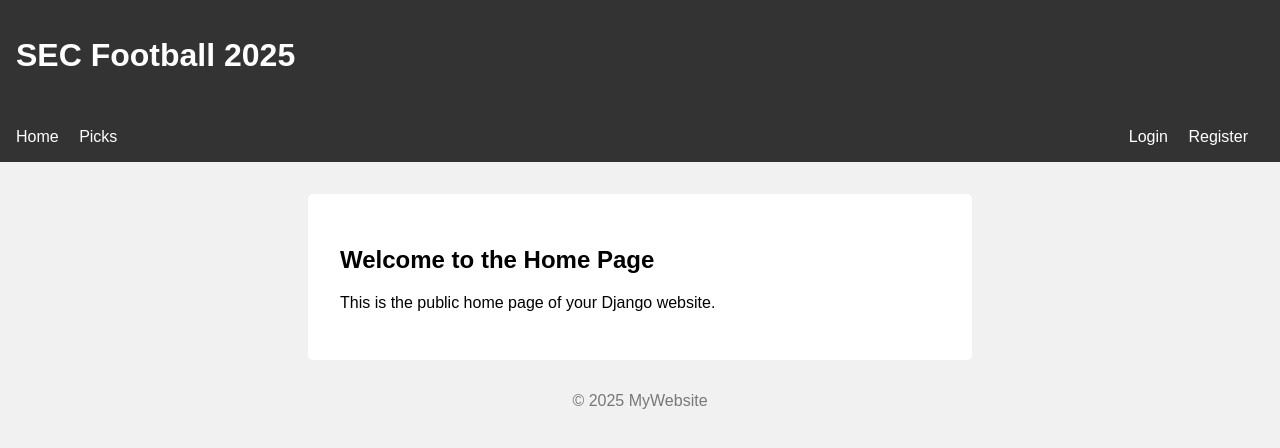
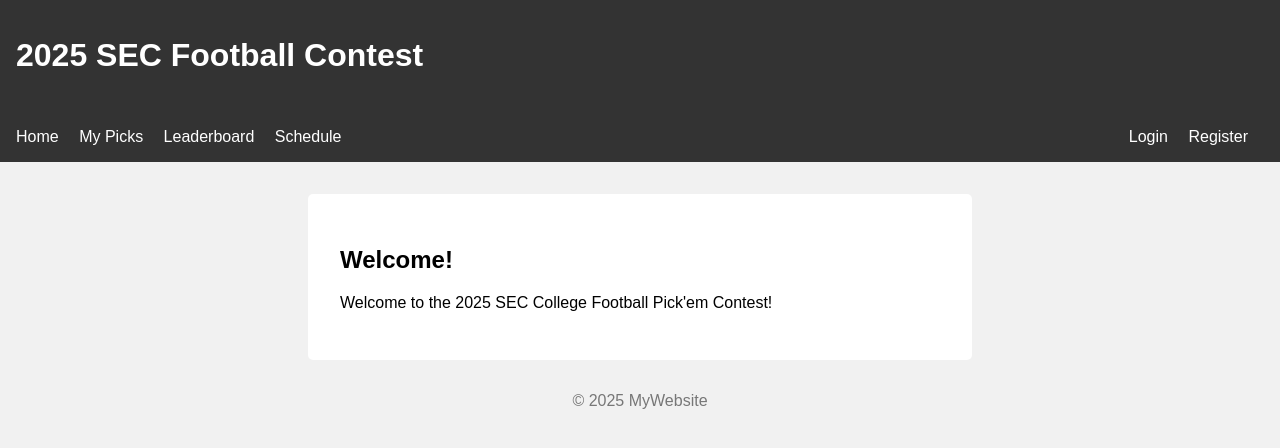
Before and after one commit to bdbasinger/SEC-Football-Picks-2025, a Django app: page / in a window 1280 px wide. Shown: the top 448 px of the page. Run offline with Django 4.2, Linux system fonts and the light colour scheme.

Commit message:
Modified base.html template to include Season Schedule

```diff
--- a/footballpicks/templates/base.html
+++ b/footballpicks/templates/base.html
@@ -1,7 +1,7 @@
 <!DOCTYPE html>
 <html>
 <head>
-    <title>SEC Football 2025</title>
+    <title>2025 SEC Football Contest</title>
     <style>
         /* Simple CSS to make things look a bit nicer */
         body {
@@ -68,11 +68,13 @@
 </head>
 <body>
 <header>
-    <h1>SEC Football 2025</h1>
+    <h1>2025 SEC Football Contest</h1>
 </header>
 <nav>
     <a href="{% url 'home' %}">Home</a>
-    <a href="{% url 'picks_home' %}">Picks</a>
+    <a href="{% url 'picks_home' %}">My Picks</a>
+    <a href="{% url 'leaderboard' %}">Leaderboard</a>
+    <a href="{% url 'game_list' %}">Schedule</a>
     <div class="nav-right">
         {% if user.is_authenticated %}
             <a href="{% url 'logout' %}">Logout</a>
--- a/footballpicks/templates/home.html
+++ b/footballpicks/templates/home.html
@@ -1,5 +1,5 @@
 {% extends "base.html" %}
 {% block content %}
-<h2>Welcome to the Home Page</h2>
-<p>This is the public home page of your Django website.</p>
+<h2>Welcome!</h2>
+<p>Welcome to the 2025 SEC College Football Pick'em Contest!</p>
 {% endblock %}
```
